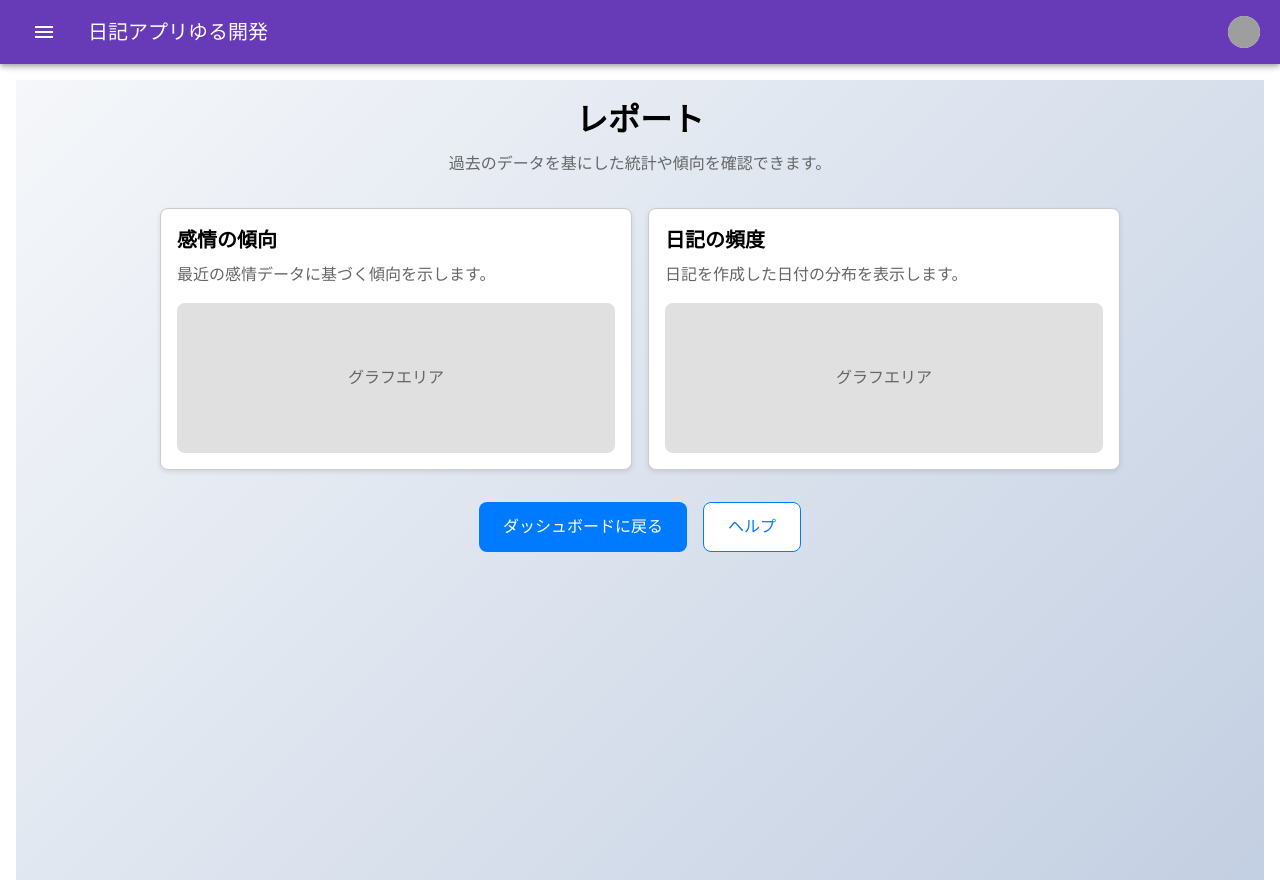
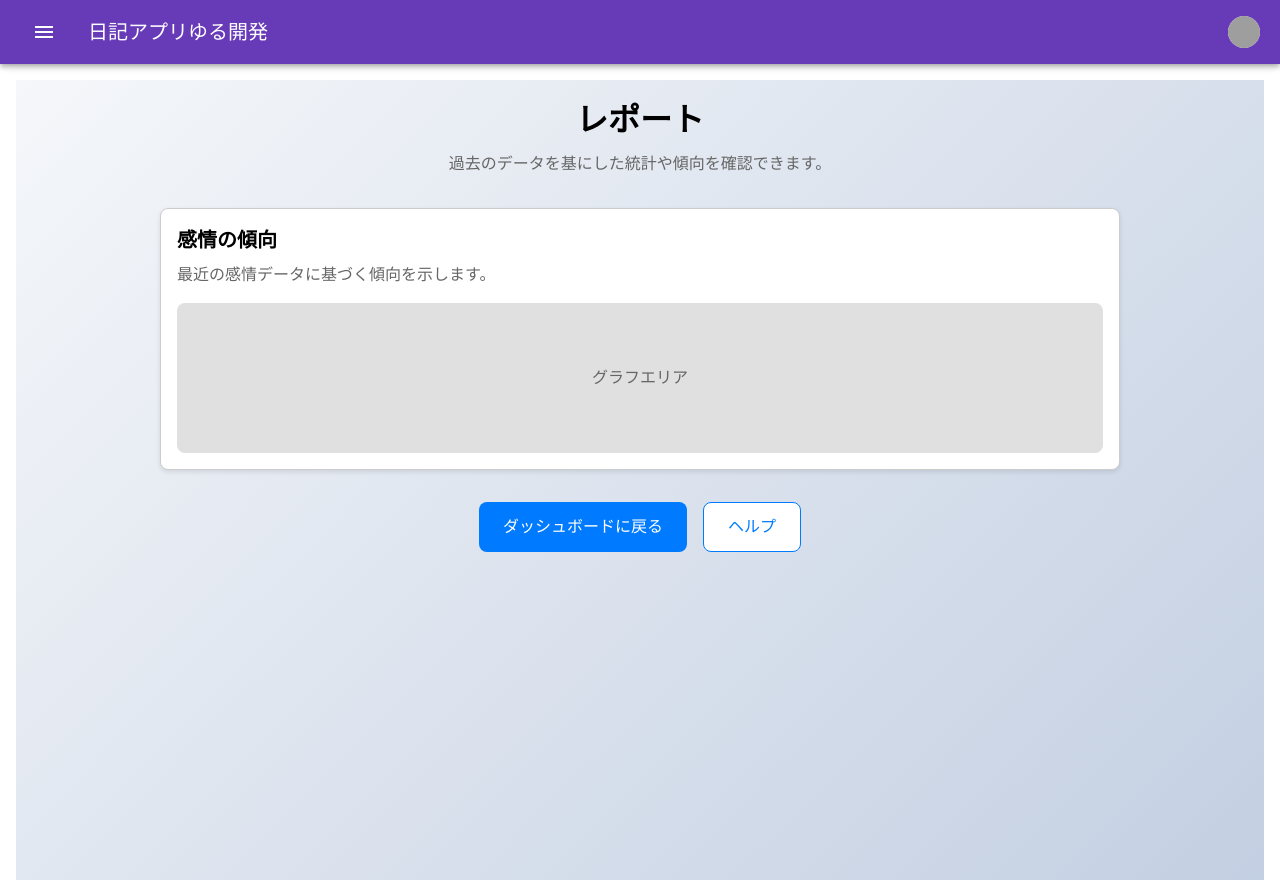
Before and after one commit to hirata97/refeel, a Vue app: page /diaryreport in a window 1280 px wide. Built offline with nearby package versions, Linux system fonts and the light colour scheme; no server answers; sample sign-in values are in the browser's storage; grey boxes are pictures that could not be loaded; the HTML template or start-up script is replaced by a standard one.

Commit message:
refactor: 日記報告ページから日記の頻度セクションを削除

```diff
--- a/src/views/DiaryReportPage.vue
+++ b/src/views/DiaryReportPage.vue
@@ -12,14 +12,6 @@
       <div class="report-card">
         <h3 class="card-title">感情の傾向</h3>
         <p class="card-description">最近の感情データに基づく傾向を示します。</p>
-        <!-- グラフやチャートをここに配置可能 -->
-        <div class="chart-placeholder">グラフエリア</div>
-      </div>
-
-      <!-- 日記の頻度 -->
-      <div class="report-card">
-        <h3 class="card-title">日記の頻度</h3>
-        <p class="card-description">日記を作成した日付の分布を表示します。</p>
         <!-- グラフやチャートをここに配置可能 -->
         <div class="chart-placeholder">グラフエリア</div>
       </div>
```
